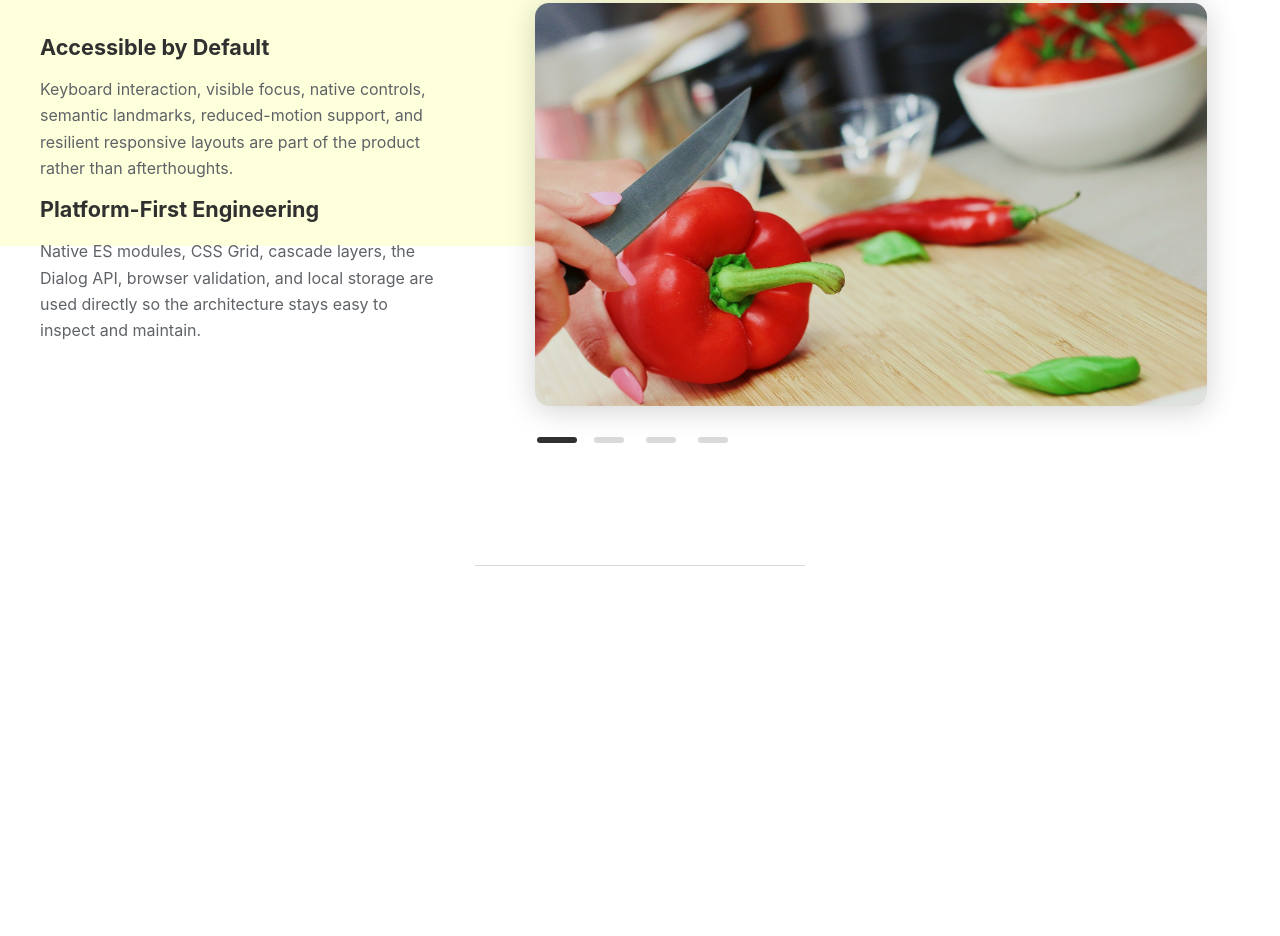
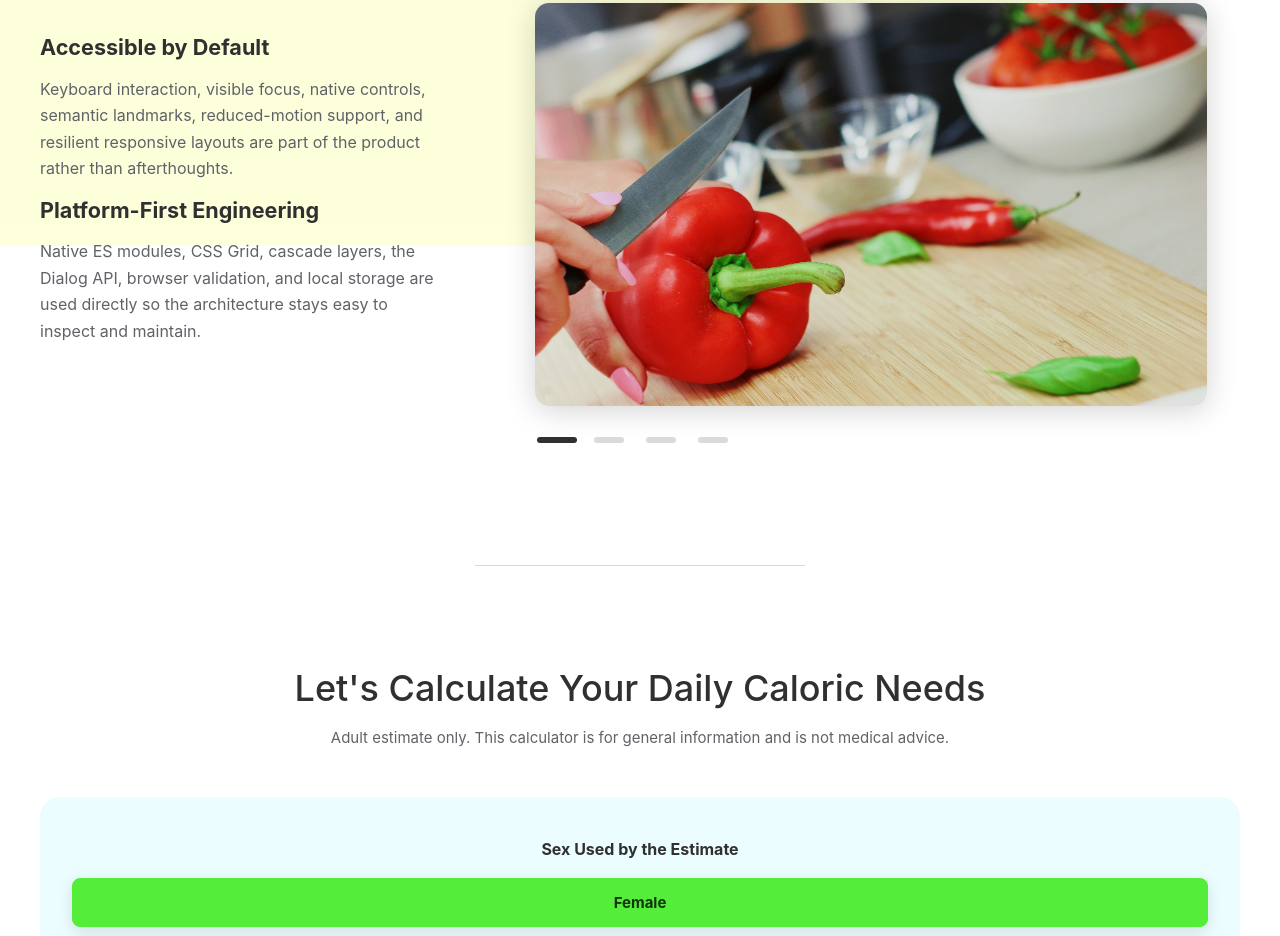
Before and after one commit to MykolaDotsenko/Healthy-Lifestyle-Website-Vanilla-JS, a website with bundled scripts: page index.html in a window 1280 px wide. Shown: the part 1809-2745 px from the top of the page. Built offline with nearby package versions, Linux system fonts and the light colour scheme.

Commit message:
fix: remove rendering skips and preserve contrast during motion

```diff
--- a/css/style.css
+++ b/css/style.css
@@ -191,16 +191,6 @@
   .promotion {
     position: relative;
     padding-block: var(--section-space);
-  }
-
-  .offer,
-  .calculating,
-  .menu,
-  .order,
-  .promotion,
-  .footer {
-    content-visibility: auto;
-    contain-intrinsic-block-size: auto 40rem;
   }
 
   .preview {
@@ -1009,16 +999,16 @@
   }
 
   .fade {
-    animation: fade 300ms ease both;
+    animation: fade 220ms ease both;
   }
 
   @keyframes fade {
     from {
-      opacity: 0.2;
+      transform: translateY(0.25rem);
     }
 
     to {
-      opacity: 1;
+      transform: translateY(0);
     }
   }
 }
```
